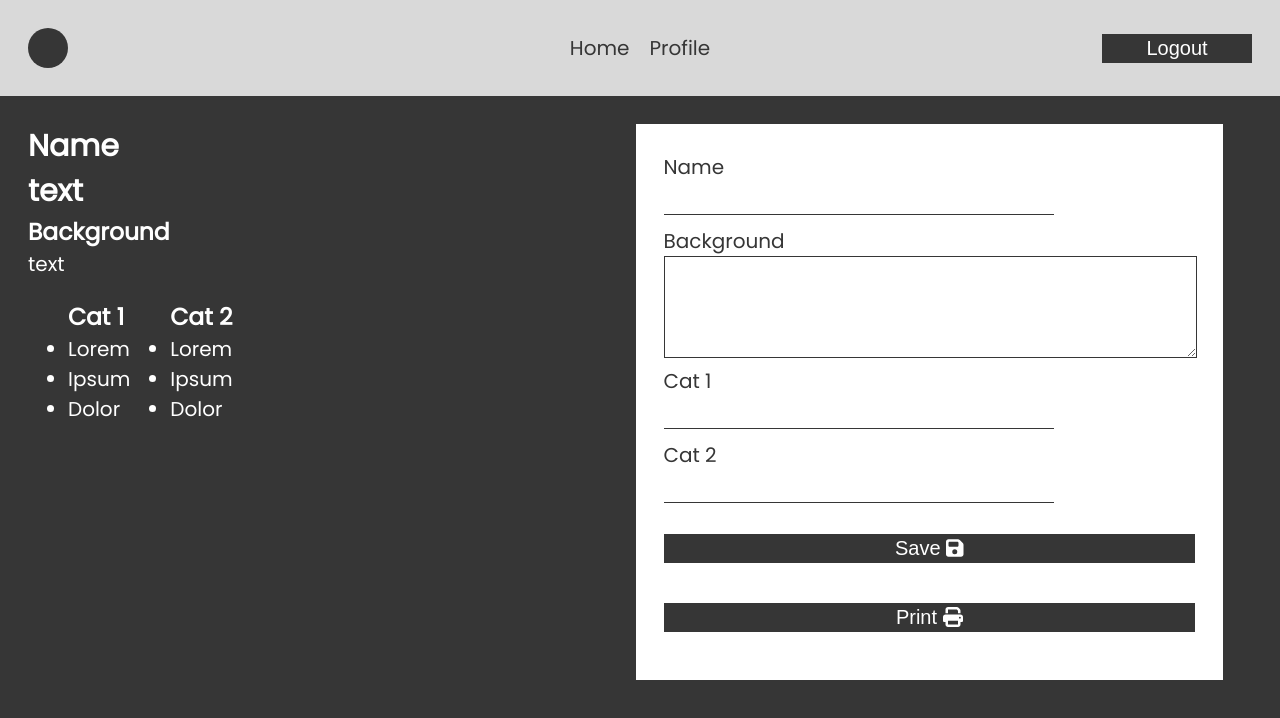
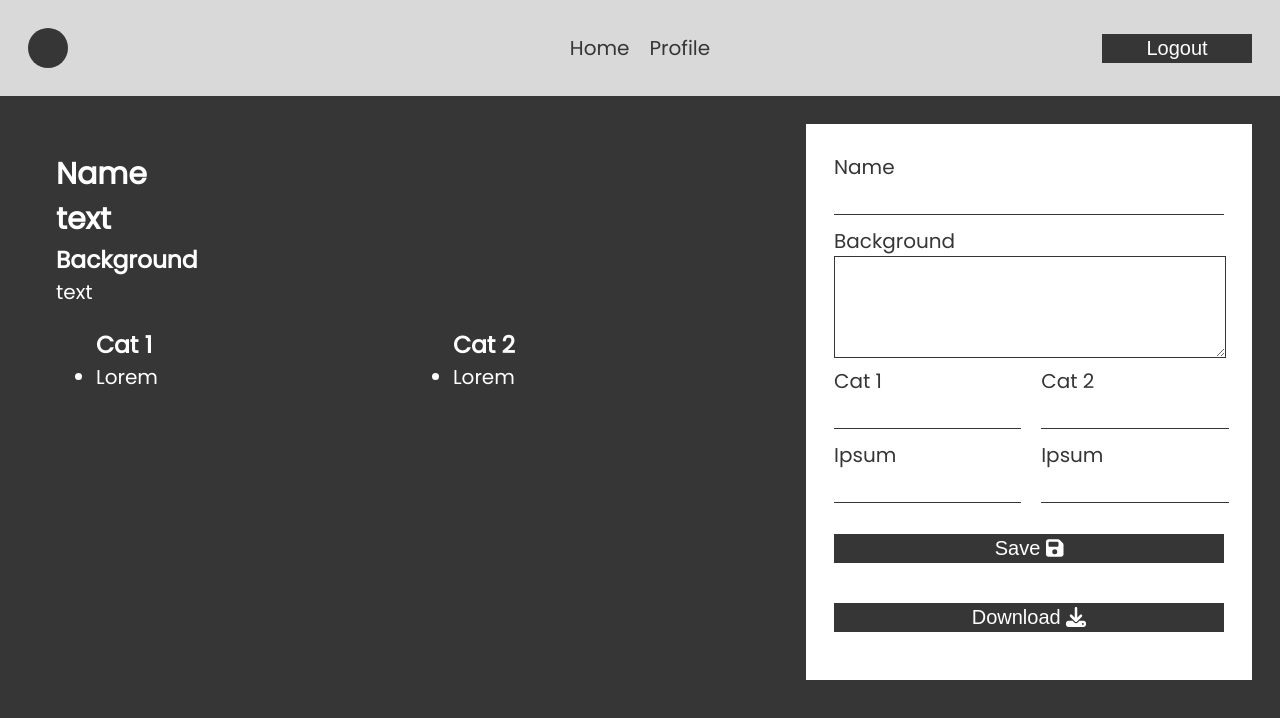
Before and after one commit to josepharsenicsulfate/cap-state-web, a React (Create React App) app: page /home in a window 1280 px wide. Shown: the top 718 px of the page. Built offline with nearby package versions, Linux system fonts and the light colour scheme.

Commit message:
extremely minor ui changes

```diff
--- a/src/App.css
+++ b/src/App.css
@@ -49,6 +49,7 @@ input{
   font-size: 1rem;
   margin-bottom: 11px;
   text-align: justify;
+  min-width: 98%;
 }
 
 input:focus{
--- a/src/App.js
+++ b/src/App.js
@@ -6,9 +6,9 @@ import Profile from './pages/Profile/Profile'
 import { Routes, Route, useNavigate } from 'react-router-dom'
 import { UserContext } from './UserContext'
 import { library } from '@fortawesome/fontawesome-svg-core'
-import { faBars, faFloppyDisk, faPrint } from '@fortawesome/free-solid-svg-icons'
+import { faBars, faFloppyDisk, faPrint, faDownload } from '@fortawesome/free-solid-svg-icons'
 
-library.add(faBars, faFloppyDisk, faPrint)
+library.add(faBars, faFloppyDisk, faPrint, faDownload)
 
 function App() {
 
--- a/src/pages/Home/Home.css
+++ b/src/pages/Home/Home.css
@@ -9,12 +9,14 @@
 
 .ccs-content{
     background-color: var(--mk-black-);
+    padding: 1.4rem;
 }
 
 .list-container{
     min-width: 100%;
-    display: flex;
-    flex-wrap: wrap;
+    display: grid;
+    grid-template-columns: repeat(2, 48%);
+    gap: 1rem;
 }
 
 .ccs-form{
@@ -45,6 +47,10 @@
 
 @media screen and (min-width: 768px){
     .home{
-        grid-template-columns: repeat(2, 48%);
+        grid-template-columns: repeat(4, 1fr);
+    }
+
+    .ccs-content{
+        grid-column: 1 / span 3;
     }
 }
--- a/src/pages/Home/Home.js
+++ b/src/pages/Home/Home.js
@@ -11,7 +11,9 @@ function Home() {
     field1: '',
     field2: '',
     field3: '',
-    field4: ''
+    field4: '',
+    field5: '',
+    field6: ''
   }
 
   let inputGet
@@ -22,6 +24,8 @@ function Home() {
     inputSet.field2 = document.querySelector('#input-2').value
     inputSet.field3 = document.querySelector('#input-3').value
     inputSet.field4 = document.querySelector('#input-4').value
+    inputSet.field5 = document.querySelector('#input-5').value
+    inputSet.field6 = document.querySelector('#input-6').value
     localStorage.setItem('input', JSON.stringify(inputSet))
     save()
   }
@@ -32,9 +36,11 @@ function Home() {
     document.querySelector('#field-2').innerHTML = inputGet.field2
     document.querySelector('#field-3').innerHTML = inputGet.field3
     document.querySelector('#field-4').innerHTML = inputGet.field4
+    document.querySelector('#field-5').innerHTML = inputGet.field5
+    document.querySelector('#field-6').innerHTML = inputGet.field6
   }
 
-  const print = () => {
+  const download = () => {
     const width = document.querySelector('.ccs-content').offsetWidth
     const height = document.querySelector('.ccs-content').offsetHeight
     const domElement = document.querySelector('.ccs-content')
@@ -62,15 +68,11 @@ function Home() {
           <div className='list-container'>
             <ul>
               <h3 id='field-3'>Cat 1</h3>
-              <li>Lorem</li>
-              <li>Ipsum</li>
-              <li>Dolor</li>
+              <li id='field-4'>Lorem</li>
             </ul>
             <ul>
-              <h3 id='field-4'>Cat 2</h3>
-              <li>Lorem</li>
-              <li>Ipsum</li>
-              <li>Dolor</li>
+              <h3 id='field-5'>Cat 2</h3>
+              <li id='field-6'>Lorem</li>
             </ul>
           </div>
         </section>
@@ -80,18 +82,28 @@ function Home() {
             <input type='text' id='input-1' />
             <label htmlFor=''>Background</label>
             <textarea type='text' id='input-2' />
-            <label htmlFor=''>Cat 1</label>
-            <input type='text' id='input-3' />
-            <label htmlFor=''>Cat 2</label>
-            <input type='text' id='input-4' />
+            <div className='list-container'>
+              <div>
+                <label htmlFor=''>Cat 1</label>
+                <input type='text' id='input-3' style={{width: '45%'}}/>
+                <label htmlFor=''>Ipsum</label>
+                <input type='text' id='input-4' style={{width: '45%'}}/>
+              </div>
+              <div>
+                <label htmlFor=''>Cat 2</label>
+                <input type='text' id='input-5' style={{width: '45%'}}/>
+                <label htmlFor=''>Ipsum</label>
+                <input type='text' id='input-6' style={{width: '45%'}}/>
+              </div>
+            </div>
             <button
               type='submit'>
               Save <FontAwesomeIcon icon='floppy-disk' />
             </button>
             <button
               className='save-btn'
-              onClick={print}>
-              Print <FontAwesomeIcon icon='print' />
+              onClick={download}>
+              Download <FontAwesomeIcon icon='download' />
             </button>
           </form>
         </section>
--- a/src/pages/Register/Register.js
+++ b/src/pages/Register/Register.js
@@ -66,7 +66,7 @@ function Register() {
         <div>
           <h2>Registered successfully!</h2>
           <button>
-            <Link to='/' style={{textDecoration: 'none', color: 'var(--mk-white-'}}>Back to login
+            <Link to='/login' style={{textDecoration: 'none', color: 'var(--mk-white-'}}>Back to login
             </Link>
           </button>
         </div>
```
Also changed, not shown: src/components/Form/Form.js (added, +10 -0 lines), src/components/Form/Form.css (added).
